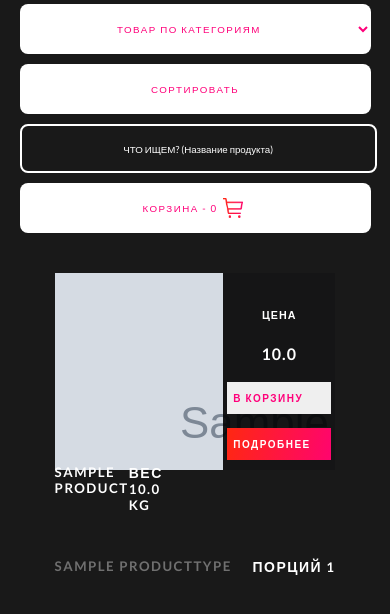
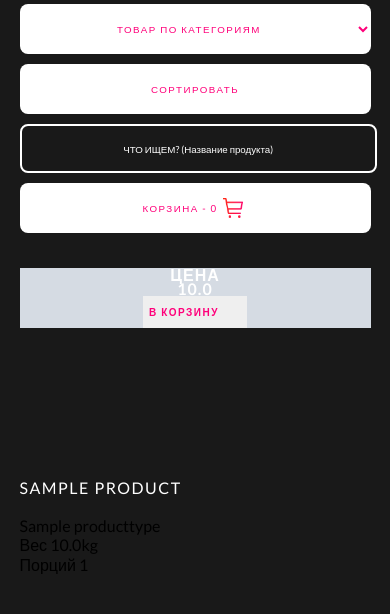
Before and after one commit to AlekseiChirkov/Sparta, a Django app: page /shop/ in a window 390 px wide. Shown: the part 151-765 px from the top of the page. Run offline with Django 3.2, Linux system fonts and the light colour scheme; tables that the repository leaves empty hold one stand-in row (values such as "Sample post"); grey boxes marked "Sample" are stand-in pictures.

Commit message:
Fixed mobile version of shop

```diff
--- a/shop/static/shop/css/desktop/profile.css
+++ b/shop/static/shop/css/desktop/profile.css
@@ -3,11 +3,11 @@
     font-family: 'Lato', sans-serif;
 }
 body{
-    background: rgba(0, 0, 0, .9) url("/static/shop/img/backgrounds/description.png") no-repeat center center;
+    background: rgba(0, 0, 0, .9) url("/static/shop/img/backgrounds/services.png") no-repeat center center;
     background-size: cover;
     padding: 0;
     margin: 0;
-    height: auto;
+    height: 100vh;
     font-family: 'Lato', sans-serif;
 }
 ul li a:hover{
--- a/shop/templates/shop/shop.html
+++ b/shop/templates/shop/shop.html
@@ -146,25 +146,37 @@
     <div class="products">
       <div class="products_container" id="products_container">
         {% for product in products %}
-        <div class="product product{{ forloop.counter }}">
-          <div class="price" style="background-image: url({{ product.image.url }})">
-            <div class="pricebg">
-              <h6>Цена</h6>
-              <h4 class="product__price">{{ product.price }}</h4>
-              <button data-product={{product.id}} data-action="add" class="button cart_button add_btn update_cart">В корзину</button><br>
-              <button class="button details">Подробнее</button>
+        <div class="product-card">
+            <div class="product-header"
+                 style="background-image: url('{{ product.image.url }}')">
+                <div class="product-price">
+                    <div class="price">
+                        Цена <br>
+                        {{ product.price}}
+                    </div>
+                    <button data-product={{product.id}}
+                            data-action="add"
+                            class="button cart_button add_btn update_cart">
+                        В корзину
+                    </button>
+                </div>
             </div>
-          </div><br>
-          <div class="name">
-            <div class="left">
-              <h5 class="product__name">{{ product.name }}</h5>
-              <h5 class="product__weight"><span class="product__span">Вес</span> {{ product.weight }} kg</h5>
+            <div class="product-footer">
+                <div class="product-name">
+                    <div>
+                        <span class="name">{{product.name}}</span>
+                        <br>
+                        <span class="product-type">{{product.product_type}}</span>
+                    </div>
+                </div>
+                <div class="product-description">
+                    <div>
+                        <span>Вес</span> {{product.weight}}kg
+                        <br>
+                        <span>Порций</span> {{product.portions}}
+                    </div>
+                </div>
             </div>
-            <div class="right">
-              <h5 class="product__type">{{ product.product_type }}</h5>
-              <h5 class="product__portions"><span class="product__span">Порций</span> {{ product.portions }}</h5>
-            </div>
-          </div>
         </div>
         {% endfor %}
       </div>
```
Also changed, not shown: shop/static/shop/css/desktop/shop.css (+70 -50 lines).
